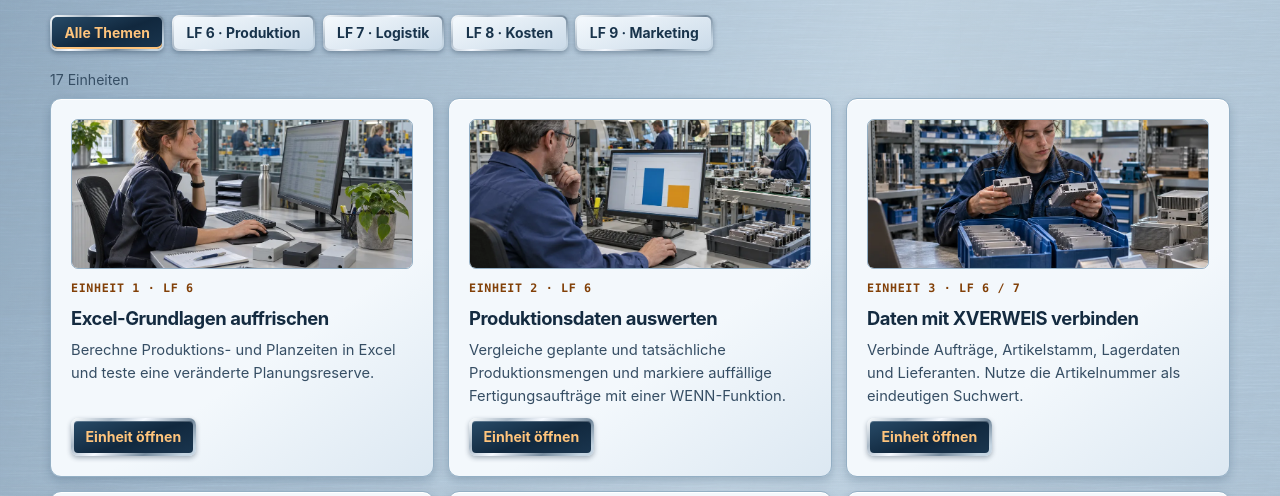
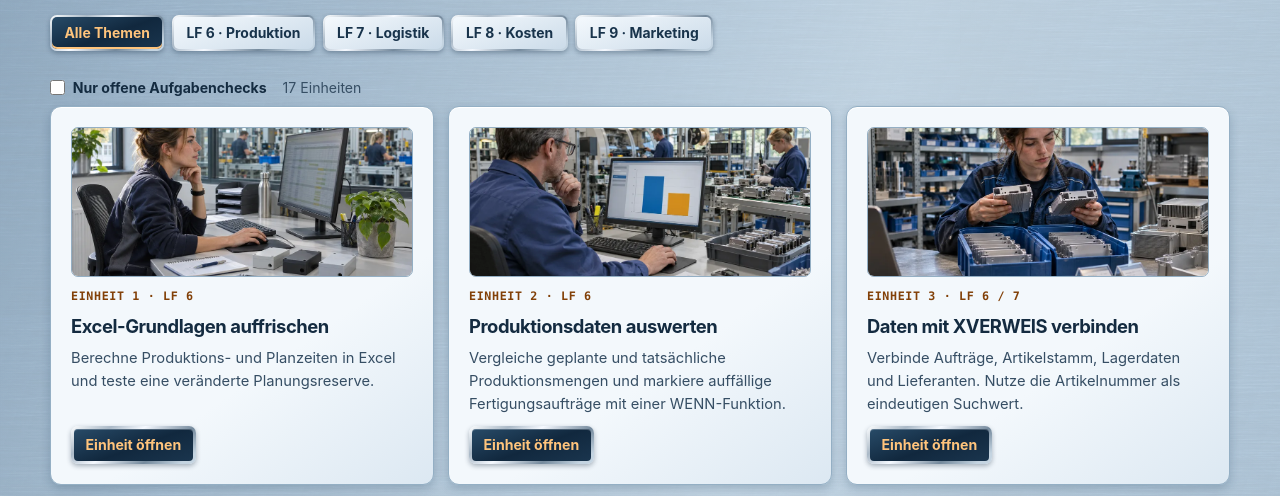
Before and after one commit to JakobSawazki/industrylab-web, a plain HTML site: page lernpfad.html in a window 1280 px wide. Shown: the part 225-721 px from the top of the page. Drawn offline with Linux system fonts and the light colour scheme.

Commit message:
Add an open checks filter to the IndustryLab learning path

```diff
--- a/app.mjs
+++ b/app.mjs
@@ -6,6 +6,7 @@ import { scenarioPanel } from "./scenarios.mjs";
 
 const find = id => document.getElementById(id);
 const cards = find("cards");
+const openOnly = find("open-only");
 const continueLink = find("continue");
 const lessonPage = find("lesson");
 const lessonHref = id => "./einheit.html?nr=" + id;
@@ -118,12 +119,15 @@ function searchKey(text) {
 function drawCards() {
   if (!cards) return;
   const terms = searchKey(find("search").value).split(/\s+/).filter(Boolean);
-  const matching = lessons.filter(lesson => {
+  const candidates = lessons.filter(lesson => {
     const text = searchKey([lesson.title, lesson.brief, fieldLabel(lesson)].join(" "));
     return (!activeField || lesson.fields.includes(activeField)) && terms.every(term => text.includes(term));
   });
 
-  find("results").textContent = matching.length + (matching.length === 1 ? " Einheit" : " Einheiten");
+  const matching = openOnly.checked ? candidates.filter(lesson => !isComplete(lesson.id)) : candidates;
+  const count = matching.length + (matching.length === 1 ? " Einheit" : " Einheiten");
+  const emptyMessage = candidates.length ? "Alle passenden Aufgabenchecks sind bestanden." : "Keine Einheit passt zu deiner Auswahl.";
+  find("results").textContent = matching.length ? count : emptyMessage;
   const lessonCards = matching.map((lesson, index) => {
     const card = element("article", "", "card");
     const completed = isComplete(lesson.id);
@@ -148,7 +152,7 @@ function drawCards() {
     card.append(link);
     return card;
   });
-  cards.replaceChildren(...(lessonCards.length ? lessonCards : [element("p", "Zu deiner Suche gibt es keine passenden Themen.")]));
+  cards.replaceChildren(...lessonCards);
 }
 
 function refresh() {
@@ -410,6 +414,15 @@ if (cards) {
     });
     find("filters").append(button);
   }
+  openOnly.checked = route.get("offen") === "1";
+  openOnly.closest("label").hidden = false;
+  openOnly.addEventListener("change", () => {
+    const url = new URL(location.href);
+    if (openOnly.checked) url.searchParams.set("offen", "1");
+    else url.searchParams.delete("offen");
+    history.replaceState(history.state, "", url);
+    drawCards();
+  });
   find("search").addEventListener("input", drawCards);
 }
 
--- a/lernpfad.html
+++ b/lernpfad.html
@@ -45,7 +45,10 @@
       <div class="section-head"><div><h1 class="page-heading">Lernpfad</h1><p>Informatik im 2. Ausbildungsjahr · Lernfelder 6–9 · 45 Minuten je Einheit</p></div>
       <label class="search">Thema suchen<input id="search" type="search" placeholder="z. B. Pivot oder Lager"></label></div>
       <div id="filters" class="filters" role="group" aria-label="Nach Lernfeld filtern"></div>
-      <p id="results" class="path-results" role="status"></p>
+      <div class="path-toolbar">
+        <label class="path-open" hidden><input id="open-only" type="checkbox"> Nur offene Aufgabenchecks</label>
+        <p id="results" class="path-results" role="status"></p>
+      </div>
       <div id="cards" class="cards"></div>
       <noscript>Aktiviere JavaScript für Übungen, Downloads und Lernstand.</noscript>
     </section>
--- a/styles.css
+++ b/styles.css
@@ -602,6 +602,10 @@ legend { font-weight: 750; }
 .home-fields a { display: grid; gap: .25rem; padding: 1rem; border: 1px solid var(--line); border-radius: 9px; background: var(--surface); color: var(--ink); text-decoration: none; font-weight: 750; }
 .home-fields a:hover { background: var(--selected); text-decoration: underline; }
 .home-fields span { color: var(--link); font-size: .8rem; }
+.path-toolbar { display: flex; flex-wrap: wrap; align-items: center; gap: .25rem 1rem; }
+.path-open { display: inline-flex; align-items: center; gap: .5rem; font-size: .88rem; font-weight: 700; cursor: pointer; }
+.path-open[hidden] { display: none; }
+.path-open input { width: 1.05em; height: 1.05em; margin: 0; accent-color: var(--link); }
 .path-results { font-size: .88rem; }
 .card-photo { width: 100%; height: auto; aspect-ratio: 16 / 7; object-fit: cover; border-radius: 7px; border: 1px solid var(--line); }
 .lesson-jumps { display: flex; flex-wrap: wrap; gap: .4rem .6rem; margin: 1.1rem 0; }
```
